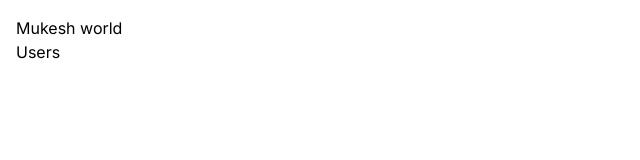
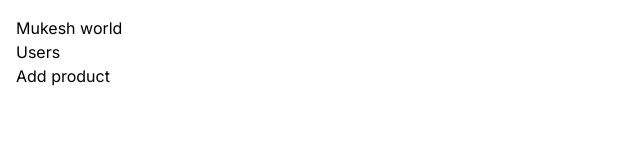
Before and after one commit to mkuser608/next-js-learn, a Next.js app: page / in a window 1280 px wide. Shown: the top 160 px of the page, without its empty margins (0-640 px from the left). Built offline with nearby package versions, Linux system fonts and the light colour scheme.

Commit message:
client side rendering vs server side rendring

```diff
--- /dev/null
+++ b/app/components/AddToCart.tsx
@@ -0,0 +1,12 @@
+"use client";
+import React from "react";
+
+const AddToCart = () => {
+  return (
+    <div>
+      <button onClick={() => console.log("clicked")}>Add product</button>
+    </div>
+  );
+};
+
+export default AddToCart;
--- /dev/null
+++ b/app/components/ProductCard.tsx
@@ -0,0 +1,12 @@
+import React from "react";
+import AddToCart from "./AddToCart";
+
+const ProductCard = () => {
+  return (
+    <div>
+      <AddToCart />
+    </div>
+  );
+};
+
+export default ProductCard;
--- a/app/page.tsx
+++ b/app/page.tsx
@@ -1,11 +1,13 @@
 import Image from "next/image";
 import Link from "next/link";
+import ProductCard from "./components/ProductCard";
 
 export default function Home() {
   return (
     <main>
       <h1>Mukesh world</h1>
       <Link href="/users">Users</Link>
+      <ProductCard />
     </main>
   );
 }
```
